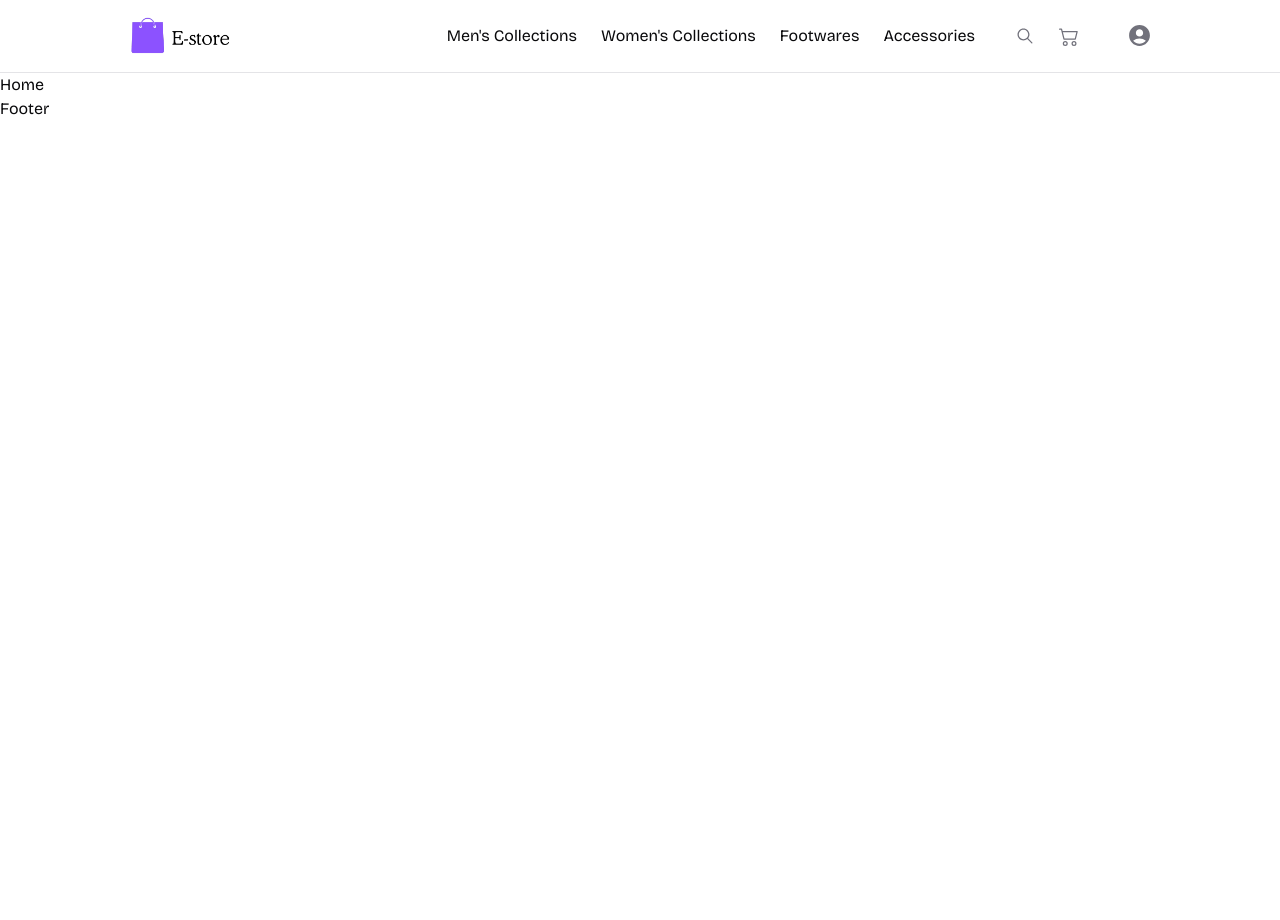
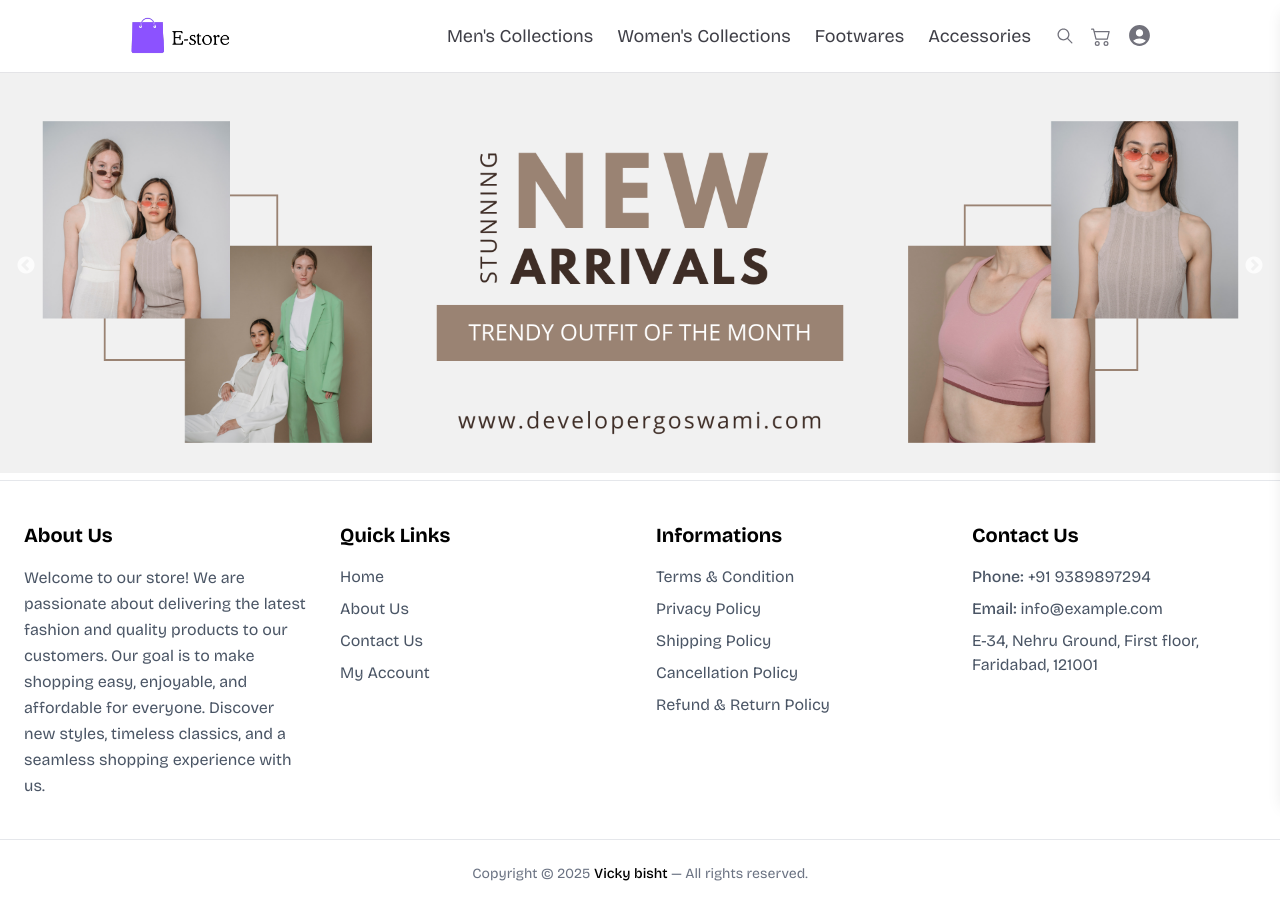
Before and after one commit to vickyB45/mern-ecommese, a Next.js app: page / in a window 1280 px wide. Shown: the top 920 px of the page. Before the commit the page ends 897 px from the top, so only its background shows below. Built offline with nearby package versions, Linux system fonts and the light colour scheme.

Commit message:
diploy in vercel

```diff
--- a/app/(root)/(website)/page.jsx
+++ b/app/(root)/(website)/page.jsx
@@ -1,8 +1,11 @@
+import MainSlider from '@/components/Aplication/website/MainSlider'
 import React from 'react'
 
 const Home = () => {
   return (
-    <div>Home</div>
+    <section>
+      <MainSlider />
+    </section>
   )
 }
 
--- a/components/Aplication/admin/DataTable.jsx
+++ b/components/Aplication/admin/DataTable.jsx
@@ -15,7 +15,6 @@ import DeleteIcon from "@mui/icons-material/Delete";
 import RestoreFromTrashIcon from "@mui/icons-material/RestoreFromTrash";
 import DeleteForeverIcon from "@mui/icons-material/DeleteForever";
 import useDeleteMutation from "@/hooks/useDeleteMutation";
-import FileDownloadIcon from "@mui/icons-material/FileDownload";
 import { Button } from "@/components/ui/button";
 import { showToast } from "@/lib/showToast";
 import { download, generateCsv, mkConfig } from "export-to-csv";
--- a/components/Aplication/website/Footer.jsx
+++ b/components/Aplication/website/Footer.jsx
@@ -1,9 +1,113 @@
-import React from 'react'
+"use client";
+import { WEBSITE_HOME } from "@/routes/WebsiteRoute";
+import { motion } from "framer-motion";
+
+// ✅ Quick Links Data
+const quickLinks = [
+  { name: "Home", href: WEBSITE_HOME },
+  { name: "About Us", href: "/about" },
+  { name: "Contact Us", href: "/contact" },
+  { name: "My Account", href: "/account" },
+];
+
+// ✅ Information Links Data
+const infoLinks = [
+  { name: "Terms & Condition", href: "/terms" },
+  { name: "Privacy Policy", href: "/privacy" },
+  { name: "Shipping Policy", href: "/shipping" },
+  { name: "Cancellation Policy", href: "/cancellation" },
+  { name: "Refund & Return Policy", href: "/refund" },
+];
 
 const Footer = () => {
   return (
-    <div className='h-screen'>Footer</div>
-  )
-}
+    <footer className="bg-white text-gray-700 py-10 border-t border-gray-200">
+      <motion.div
+        className="container mx-auto px-6 grid grid-cols-1 sm:grid-cols-2 md:grid-cols-4 gap-8"
+        initial={{ opacity: 0, y: 50 }}
+        whileInView={{ opacity: 1, y: 0 }}
+        transition={{ duration: 0.6, ease: "easeOut" }}
+        viewport={{ once: true }}
+      >
+        {/* About Us */}
+        <div>
+          <h2 className="text-xl font-bold mb-4 text-black">About Us</h2>
+          <p className="text-gray-600 leading-relaxed">
+            Welcome to our store! We are passionate about delivering the latest fashion and quality products to our customers. Our goal is to make shopping easy, enjoyable, and affordable for everyone. Discover new styles, timeless classics, and a seamless shopping experience with us.
+          </p>
+        </div>
+        <div>
+          <h2 className="text-xl font-bold mb-4 text-black">Quick Links</h2>
+          <ul className="space-y-2">
+            {quickLinks.map((item, i) => (
+              <motion.li
+                key={i}
+                whileHover={{ x: 8 }}
+                transition={{ duration: 0.2 }}
+                className="text-gray-600 hover:text-black transition"
+              >
+                <a href={item.href}>{item.name}</a>
+              </motion.li>
+            ))}
+          </ul>
+        </div>
 
-export default Footer
+        {/* Informations */}
+        <div>
+          <h2 className="text-xl font-bold mb-4 text-black">Informations</h2>
+          <ul className="space-y-2">
+            {infoLinks.map((item, i) => (
+              <motion.li
+                key={i}
+                whileHover={{ x: 8 }}
+                transition={{ duration: 0.2 }}
+                className="text-gray-600 hover:text-black transition"
+              >
+                <a href={item.href}>{item.name}</a>
+              </motion.li>
+            ))}
+          </ul>
+        </div>
+
+        {/* Contact Us */}
+        <div>
+          <h2 className="text-xl font-bold mb-4 text-black">Contact Us</h2>
+          <ul className="space-y-2 text-gray-600">
+            <li>
+              <span className="font-medium">Phone:</span> +91 9389897294
+            </li>
+            <li>
+              <span className="font-medium">Email:</span>{" "}
+              <a
+                href="mailto:info@flairrfabric.com"
+                className="hover:text-black transition"
+              >
+                info@example.com
+              </a>
+            </li>
+            <li>
+              E-34, Nehru Ground, First floor,
+              <br />
+              Faridabad, 121001
+            </li>
+          </ul>
+        </div>
+      </motion.div>
+
+      {/* Bottom Bar */}
+      <motion.div
+        className="border-t border-gray-200 mt-10 pt-6 text-center text-gray-500 text-sm"
+        initial={{ opacity: 0 }}
+        whileInView={{ opacity: 1 }}
+        transition={{ delay: 0.2, duration: 0.6 }}
+        viewport={{ once: true }}
+      >
+        Copyright © 2025{" "}
+        <span className="text-black font-medium">Vicky bisht</span> — All
+        rights reserved.
+      </motion.div>
+    </footer>
+  );
+};
+
+export default Footer;
--- a/components/Aplication/website/Header.jsx
+++ b/components/Aplication/website/Header.jsx
@@ -6,23 +6,28 @@ import {
 } from "@/routes/WebsiteRoute";
 import Image from "next/image";
 import Link from "next/link";
-import React from "react";
+import React, { useState } from "react";
 import { IoIosSearch } from "react-icons/io";
 import Cart from "./Cart";
 import { MdAccountCircle } from "react-icons/md";
 import { useSelector } from "react-redux";
 import { Avatar, AvatarImage } from "@/components/ui/avatar";
-import { LuMenu } from "react-icons/lu";
+import { LuMenu, LuX } from "react-icons/lu";
 
 const Header = () => {
   const auth = useSelector((store) => store.authStore.auth);
+  const [sidebarOpen, setSidebarOpen] = useState(false);
+
+  const toggleSidebar = () => setSidebarOpen(!sidebarOpen);
+
   return (
     <div>
-      <div className="bg-white border-b lg:px-22 xl:px-32 px-4 ">
-        <div className="flex justify-between items-center lg:py-4  py-2">
+      {/* Header */}
+      <div className="bg-white border-b lg:px-22 xl:px-32 px-4">
+        <div className="flex justify-between items-center lg:py-4 py-2">
           <Link href={WEBSITE_HOME}>
             <Image
-              className="lg:w-26 w-22`"
+              className="lg:w-26 w-22"
               src="/assets/images/logo-black.png"
               width={383}
               height={146}
@@ -30,41 +35,70 @@ const Header = () => {
             />
           </Link>
 
-          <div className="flex justify-between gap-10">
-            <nav className=" flex justify-between items-center gap-10">
-
-              <ul className=" hidden lg:flex items-center gap-6">
+          <div className="flex justify-between items-center gap-6">
+            {/* Desktop Navigation */}
+            {/* Desktop Navigation */}
+            <nav className="hidden lg:flex items-center gap-10">
+              <ul className="flex items-center gap-6">
                 <li>
-                  <Link href={WEBSITE_HOME}>Men's Collections</Link>
+                  <Link
+                    href={WEBSITE_HOME}
+                    className="relative text-lg  text-zinc-700  after:absolute after:left-0 after:-bottom-1 after:w-0 after:h-[2px] after:bg-primary after:transition-all after:duration-300 hover:after:w-full"
+                  >
+                    Men's Collections
+                  </Link>
                 </li>
                 <li>
-                  <Link href={WEBSITE_HOME}>Women's Collections</Link>
+                  <Link
+                    href={WEBSITE_HOME}
+                    className="relative text-lg  text-zinc-700  after:absolute after:left-0 after:-bottom-1 after:w-0 after:h-[2px] after:bg-primary after:transition-all after:duration-300 hover:after:w-full"
+                  >
+                    Women's Collections
+                  </Link>
                 </li>
                 <li>
-                  <Link href={WEBSITE_HOME}>Footwares</Link>
+                  <Link
+                    href={WEBSITE_HOME}
+                    className="relative text-lg  text-zinc-700  after:absolute after:left-0 after:-bottom-1 after:w-0 after:h-[2px] after:bg-primary after:transition-all after:duration-300 hover:after:w-full"
+                  >
+                    Footwares
+                  </Link>
                 </li>
                 <li>
-                  <Link href={WEBSITE_HOME}>Accessories</Link>
+                  <Link
+                    href={WEBSITE_HOME}
+                    className="relative text-lg  text-zinc-700  after:absolute after:left-0 after:-bottom-1 after:w-0 after:h-[2px] after:bg-primary after:transition-all after:duration-300 hover:after:w-full"
+                  >
+                    Accessories
+                  </Link>
                 </li>
               </ul>
-              <div className="flex justify-between items-center gap-6">
+            </nav>
+
+            {/* Icons */}
+            <div className="flex items-center gap-4">
               <button type="button">
                 <IoIosSearch
-                    className="text-zinc-500 hover:text-primary  cursor-pointer"
+                  className="text-zinc-500 hover:text-primary cursor-pointer"
                   size={20}
                 />
               </button>
               <Cart />
-                   <div className="flex justify-center items-center cursor-pointer hover:text-primary">
-                <button className="lg:hidden" type="button">
-                  <LuMenu size={25}/>
+
+              {/* Mobile Hamburger */}
+              <button
+                className="lg:hidden text-zinc-500 hover:text-primary"
+                type="button"
+                onClick={toggleSidebar}
+              >
+                <LuMenu size={25} />
               </button>
-              </div>
 
+              {/* User */}
               {!auth ? (
                 <Link href={WEBSITE_LOGIN}>
                   <MdAccountCircle
-                      className="text-zinc-500 hover:text-primary  cursor-pointer"
+                    className="text-zinc-500 hover:text-primary cursor-pointer"
                     size={25}
                   />
                 </Link>
@@ -78,10 +112,69 @@ const Header = () => {
                 </Link>
               )}
             </div>
-            </nav>
           </div>
         </div>
       </div>
+
+      {/* Sidebar for Mobile */}
+      <div
+        className={`fixed top-0 right-0 h-full w-64 bg-white shadow-lg z-50 transform transition-transform duration-300 ${
+          sidebarOpen ? "translate-x-0" : "translate-x-full"
+        }`}
+      >
+        <div className="flex justify-between items-center p-4 border-b">
+          <h2 className="text-lg font-semibold">Menu</h2>
+          <button onClick={toggleSidebar}>
+            <LuX size={25} />
+          </button>
+        </div>
+        <ul className="flex flex-col gap-4 p-4">
+          <li>
+            <Link
+              href={WEBSITE_HOME}
+              onClick={toggleSidebar}
+              className="relative text-lg font-medium text-zinc-700 hover:text-primary after:absolute after:left-0 after:-bottom-1 after:w-0 after:h-[2px] after:bg-primary after:transition-all after:duration-300 hover:after:w-full"
+            >
+              Men's Collections
+            </Link>
+          </li>
+          <li>
+            <Link
+              href={WEBSITE_HOME}
+              onClick={toggleSidebar}
+              className="relative text-lg font-medium text-zinc-700 hover:text-primary after:absolute after:left-0 after:-bottom-1 after:w-0 after:h-[2px] after:bg-primary after:transition-all after:duration-300 hover:after:w-full"
+            >
+              Women's Collections
+            </Link>
+          </li>
+          <li>
+            <Link
+              href={WEBSITE_HOME}
+              onClick={toggleSidebar}
+              className="relative text-lg font-medium text-zinc-700 hover:text-primary after:absolute after:left-0 after:-bottom-1 after:w-0 after:h-[2px] after:bg-primary after:transition-all after:duration-300 hover:after:w-full"
+            >
+              Footwares
+            </Link>
+          </li>
+          <li>
+            <Link
+              href={WEBSITE_HOME}
+              onClick={toggleSidebar}
+              className="relative text-lg font-medium text-zinc-700 hover:text-primary after:absolute after:left-0 after:-bottom-1 after:w-0 after:h-[2px] after:bg-primary after:transition-all after:duration-300 hover:after:w-full"
+            >
+              Accessories
+            </Link>
+          </li>
+        </ul>
+      </div>
+
+      {/* Overlay */}
+      {sidebarOpen && (
+        <div
+          className="fixed inset-0 bg-black opacity-25 z-40"
+          onClick={toggleSidebar}
+        ></div>
+      )}
     </div>
   );
 };
--- /dev/null
+++ b/components/Aplication/website/MainSlider.jsx
@@ -0,0 +1,73 @@
+"use client";
+import React from "react";
+import Slider from "react-slick";
+import "slick-carousel/slick/slick.css";
+import "slick-carousel/slick/slick-theme.css";
+import { FaAngleLeft, FaAngleRight } from "react-icons/fa6";
+
+const images = [
+  "/assets/images/slider-1.png",
+  "/assets/images/slider-2.png",
+  "/assets/images/slider-3.png",
+  "/assets/images/slider-4.png",
+];
+
+// ✅ Fixed custom arrows
+const ArrowNext = ({ className, style, onClick }) => {
+  return (
+    <button
+      type="button"
+      className={`${className} w-18 bg-white h-18 flex justify-center items-center rounded-full z-10 top-1/2 -translate-y-1/2`}
+      style={{ ...style, display: "flex", right: "1rem" }}
+      onClick={onClick}
+    >
+      <FaAngleRight size={30} className="text-gray-800" />
+    </button>
+  );
+};
+
+const ArrowPrev = ({ className, style, onClick }) => {
+  return (
+    <button
+      type="button"
+      className={`${className} w-12 h-12 flex justify-center items-center rounded-full z-10 top-1/2 -translate-y-1/2`}
+      style={{ ...style, display: "flex", left: "1rem" }}
+      onClick={onClick}
+    >
+      <FaAngleLeft size={20} className="text-gray-500" />
+    </button>
+  );
+};
+
+const MainSlider = () => {
+  const settings = {
+    dots: true,
+    infinite: true,
+    speed: 800,
+    slidesToShow: 1,
+    slidesToScroll: 1,
+    autoplay: true,
+    autoplaySpeed: 3000,
+    arrows: true,
+    nextArrow: <ArrowNext />,
+    prevArrow: <ArrowPrev />,
+  };
+
+  return (
+    <div className="w-full overflow-hidden relative">
+      <Slider {...settings}>
+        {images.map((img, idx) => (
+          <div key={idx}>
+            <img
+              src={img}
+              alt={`slide-${idx}`}
+              className="w-full h-56 lg:h-[400px] object-cover"
+            />
+          </div>
+        ))}
+      </Slider>
+    </div>
+  );
+};
+
+export default MainSlider;
--- a/package.json
+++ b/package.json
@@ -39,7 +39,7 @@
     "cmdk": "^1.1.1",
     "entities": "^7.0.0",
     "export-to-csv": "^1.4.0",
-    "framer-motion": "^12.23.22",
+    "framer-motion": "^12.23.24",
     "fuse.js": "^7.1.0",
     "input-otp": "^1.4.2",
     "jose": "^6.1.0",
@@ -55,11 +55,14 @@
     "react-hook-form": "^7.64.0",
     "react-icons": "^5.5.0",
     "react-redux": "^9.2.0",
+    "react-slick": "^0.31.0",
     "react-toastify": "^11.0.5",
     "recharts": "^2.15.4",
     "redux-persist": "^6.0.0",
     "shadcn": "^3.4.0",
+    "slick-carousel": "^1.8.1",
     "slugify": "^1.6.6",
+    "swiper": "^12.0.2",
     "tailwind-merge": "^3.3.1",
     "zod": "^4.1.11"
   },
```
Also changed, not shown: 1 other file (tests, documents, lock files or other folders). Lines whose indentation alone changed are shown as unchanged.
